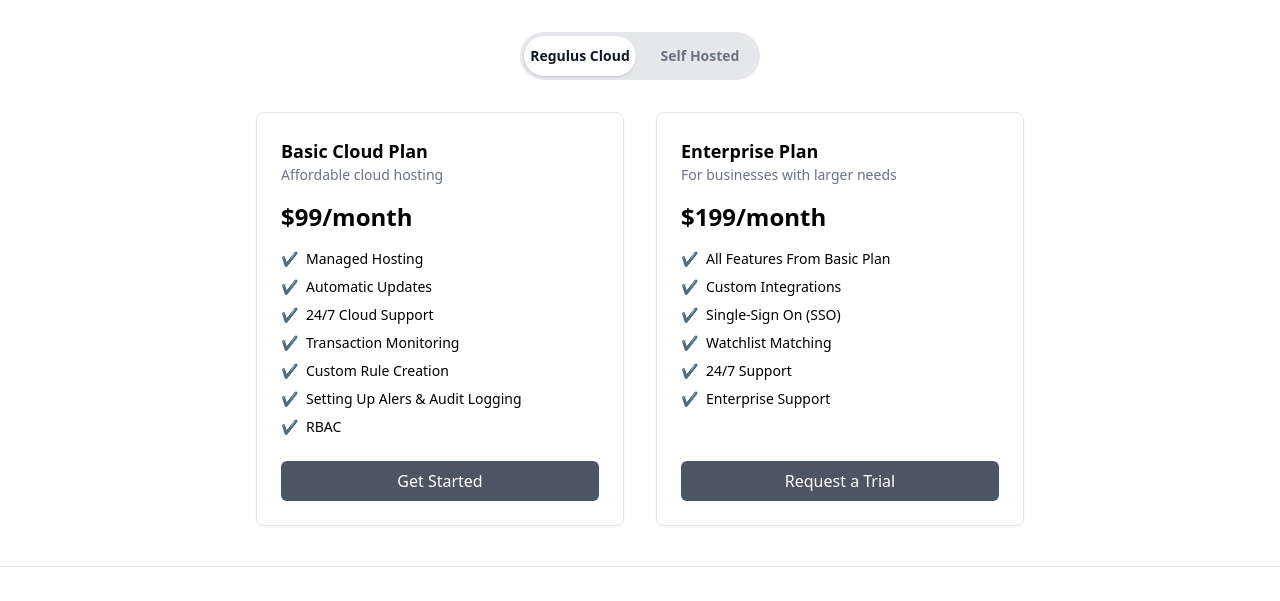
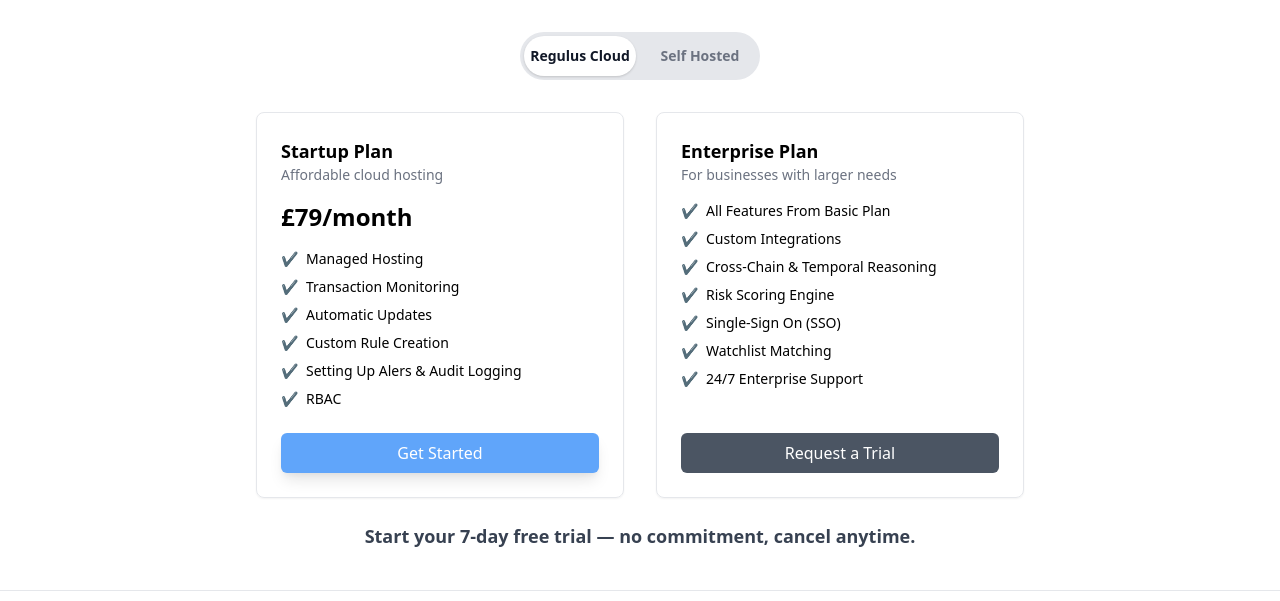
Before and after one commit to getregulus/regulus-website, a Gatsby site: page /pricing in a window 1280 px wide. Shown: the part 510-1111 px from the top of the page. Built offline with nearby package versions, Linux system fonts and the light colour scheme; Gatsby itself is replaced by a stand-in of ours.

Commit message:
pricing update

```diff
--- a/src/components/toggle.js
+++ b/src/components/toggle.js
@@ -1,14 +1,14 @@
-import React, { useState } from "react";
+import React, { useState } from "react"
 
 const Toggle = ({ toggleOptions, plansData, containerClassName }) => {
-  const [selectedOption, setSelectedOption] = useState(toggleOptions[0].key);
+  const [selectedOption, setSelectedOption] = useState(toggleOptions[0].key)
 
   return (
     <div className={`px-4 md:px-8 ${containerClassName || ""}`}>
       {/* Toggle Switch */}
       <div className="flex justify-center mb-8">
         <div className="relative flex items-center bg-gray-200 rounded-full w-60 h-12">
-          {toggleOptions.map((option) => (
+          {toggleOptions.map(option => (
             <button
               key={option.key}
               className={`flex-1 text-center text-sm font-semibold rounded-full h-10 mx-1 ${
@@ -46,7 +46,10 @@
             </div>
             <a
               href={plan.button.link}
-              className="mt-6 block text-center bg-gray-600 hover:bg-gray-700 text-white py-2 px-4 rounded-md transition"
+              className={`mt-6 block text-center ${
+                plan.button.className ||
+                "bg-gray-600 hover:bg-gray-700 text-white py-2 px-4 rounded-md transition"
+              }`}
             >
               {plan.button.text}
             </a>
@@ -54,7 +57,7 @@
         ))}
       </div>
     </div>
-  );
-};
+  )
+}
 
-export default Toggle;
+export default Toggle
--- a/src/pages/pricing.js
+++ b/src/pages/pricing.js
@@ -19,7 +19,7 @@
       features: [
         "Transaction Monitoring",
         "Custom Rule Creation",
-        "Setting Up Alers & Audit Logging",
+        "Setting Up Alerts & Audit Logging",
         "RBAC",
         "Discord Community Support",
       ],
@@ -31,14 +31,13 @@
   ],
   cloud: [
     {
-      title: "Basic Cloud Plan",
-      price: "$99/month",
+      title: "Startup Plan",
+      price: "£79/month",
       description: "Affordable cloud hosting",
       features: [
         "Managed Hosting",
+        "Transaction Monitoring",
         "Automatic Updates",
-        "24/7 Cloud Support",
-        "Transaction Monitoring",
         "Custom Rule Creation",
         "Setting Up Alers & Audit Logging",
         "RBAC",
@@ -46,23 +45,26 @@
       button: {
         text: "Get Started",
         link: "https://web.getregulus.co/",
+        className:
+          "bg-blue-400 shadow-lg hover:bg-blue-500 transition duration-300 text-white py-2 px-4 rounded-md",
       },
     },
     {
       title: "Enterprise Plan",
-      price: "$199/month",
+      price: "",
       description: "For businesses with larger needs",
       features: [
         "All Features From Basic Plan",
         "Custom Integrations",
+        "Cross-Chain & Temporal Reasoning",
+        "Risk Scoring Engine",
         "Single-Sign On (SSO)",
         "Watchlist Matching",
-        "24/7 Support",
-        "Enterprise Support",
+        "24/7 Enterprise Support",
       ],
       button: {
         text: "Request a Trial",
-        link: "https://web.getregulus.co/",
+        link: "https://www.linkedin.com/company/get-regulus/",
       },
     },
   ],
@@ -88,6 +90,13 @@
         plansData={plansData}
         containerClassName="mb-10"
       />
+
+      <div className="text-center font-bold text-lg -mt-4 pb-10">
+        <h2 className="text-gray-700">
+          Start your <span className="font-bold">7-day free trial</span> — no
+          commitment, cancel anytime.
+        </h2>
+      </div>
     </main>
   </Layout>
 )
```
